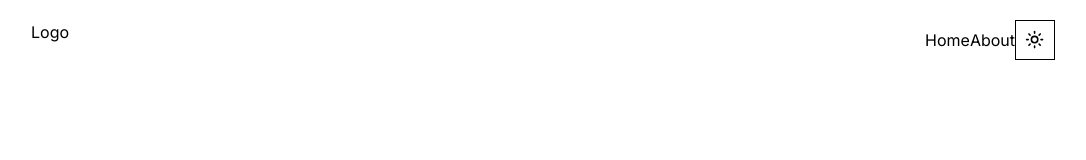
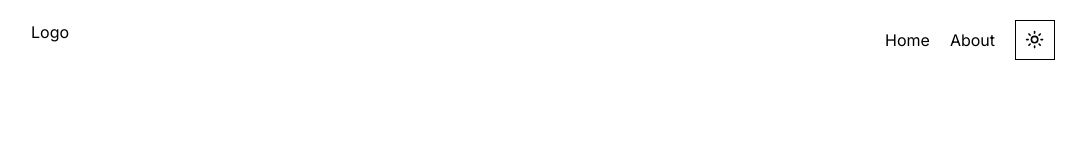
Before and after one commit to vinsevinalon/welcome, a Next.js app: page / in a window 1280 px wide. Shown: the top 160 px of the page, without its empty margins (97-1183 px from the left). Built offline with nearby package versions, Linux system fonts and the light colour scheme; no server answers.

Commit message:
Update header

```diff
--- a/src/components/sections/header.tsx
+++ b/src/components/sections/header.tsx
@@ -21,10 +21,10 @@ const Header: React.FC = () => {
           <h1 className="cursor-pointer">Logo</h1>
         </div>
         <div className="hidden md:flex">
-          <button type="button" onClick={() => router.push('/home')}>
+          <button type="button" onClick={() => router.push('/home')} className="mr-5 hover:text-gray-900">
            Home
           </button>
-          <button type="button" onClick={() => router.push('/about')}>
+          <button type="button" onClick={() => router.push('/about')} className="mr-5 hover:text-gray-900">
            About
           </button>
           <ModeToggle/>
```
